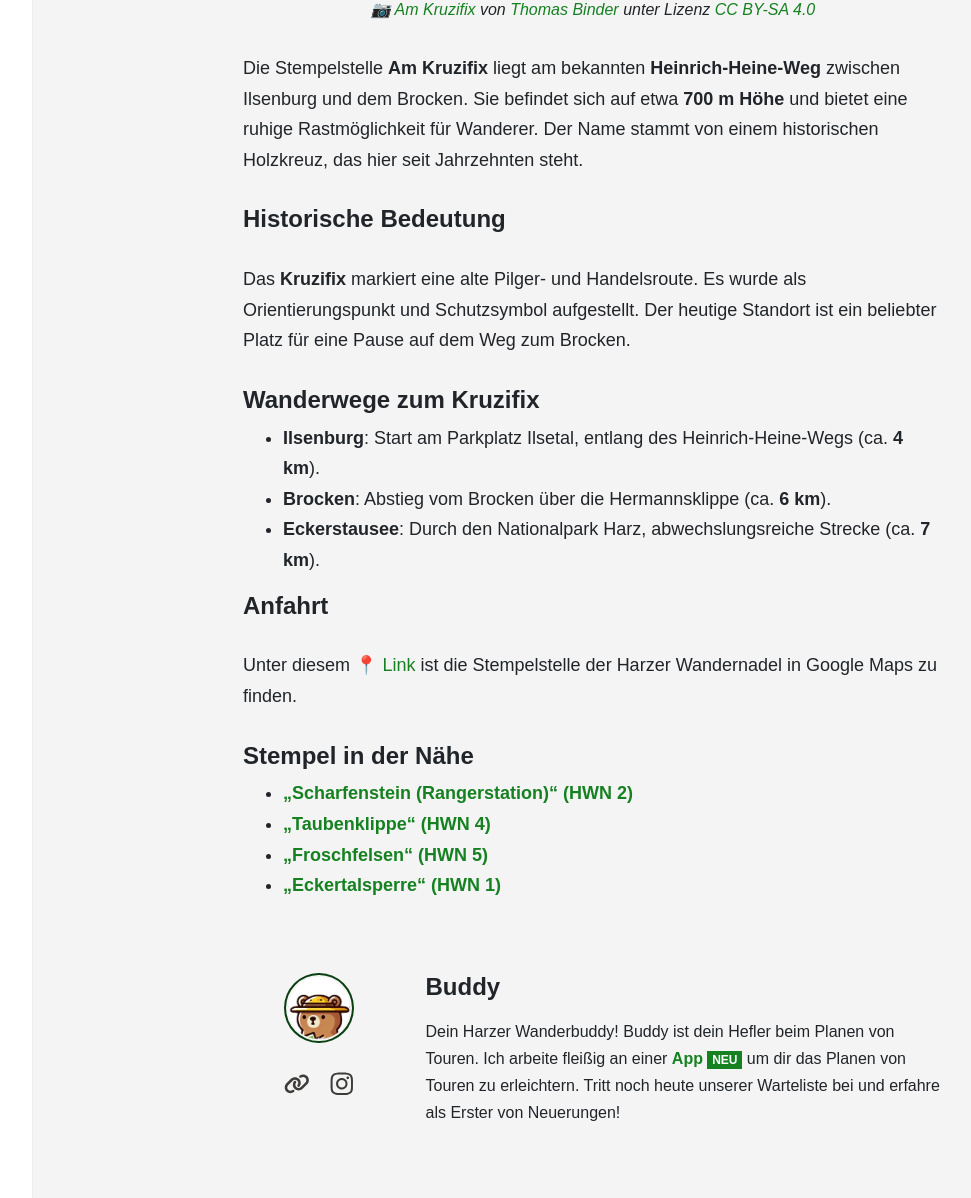
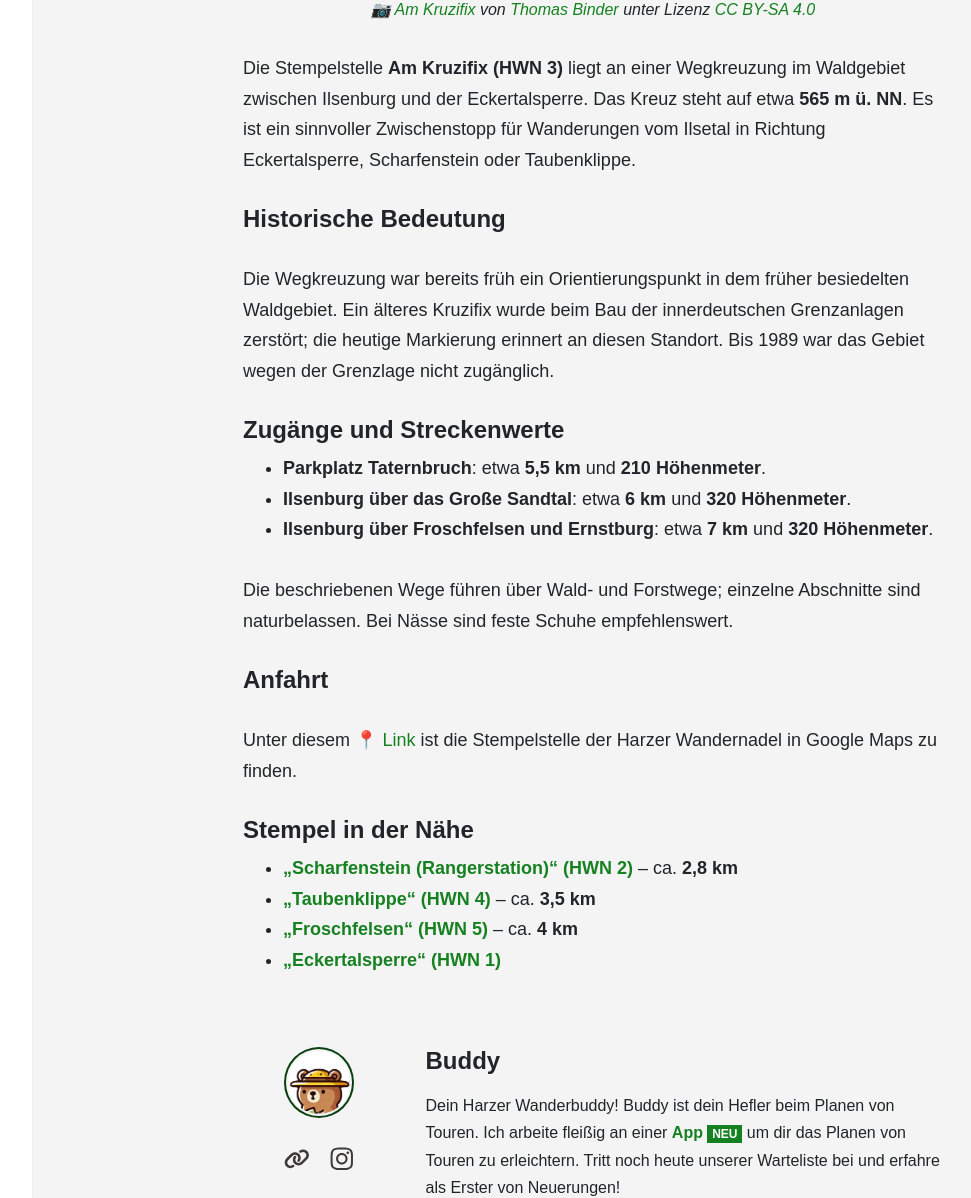
Before and after one commit to JanTristanH/harzer-wander-buddy-website, a Jekyll site: the page built from _posts/stampboxes/2025-01-21-stempelstelle-003-am-kruzifix.md, in a window 1280 px wide and 1400 px high, scrolled down 623 px. Shown: the part 202-1400 px from the top of the window, without its empty margins (47-1018 px from the left). Built offline with Jekyll 4.4.1, drawn with Linux system fonts in a browser that asks for light colours; comment, search, counter and statistics services are not loaded.

Commit message:
Update Harz stampbox descriptions and hiking routes

```diff
--- a/_posts/stampboxes/2025-01-21-stempelstelle-003-am-kruzifix.md
+++ b/_posts/stampboxes/2025-01-21-stempelstelle-003-am-kruzifix.md
@@ -4,23 +4,25 @@ title:  "Stempelstelle 3: Am Kruzifix"
 author: buddy
 categories: [ Stempelstelle ]
 image: assets/images/stampboxes/3-am-kruzifix.jpg
-description: "HWN 3: Am Kruzifix | Ilsenburg"
+description: "HWN 3 Am Kruzifix bei Ilsenburg: Lage, Zugänge über Ilsetal und Eckertalsperre sowie nahe Stempelstellen."
 comments: false
 imageshadow: true
 imageSource: '📷 [Am Kruzifix](https://commons.wikimedia.org/wiki/File:Am_Kruzifix.JPG) von <a href="//commons.wikimedia.org/wiki/User:B.Thomas95" title="User:B.Thomas95">Thomas Binder</a> unter Lizenz [CC BY-SA 4.0](https://creativecommons.org/licenses/by-sa/4.0)'
 ---
 
-Die Stempelstelle **Am Kruzifix** liegt am bekannten **Heinrich-Heine-Weg** zwischen Ilsenburg und dem Brocken. Sie befindet sich auf etwa **700 m Höhe** und bietet eine ruhige Rastmöglichkeit für Wanderer. Der Name stammt von einem historischen Holzkreuz, das hier seit Jahrzehnten steht.
+Die Stempelstelle **Am Kruzifix (HWN 3)** liegt an einer Wegkreuzung im Waldgebiet zwischen Ilsenburg und der Eckertalsperre. Das Kreuz steht auf etwa **565 m ü. NN**. Es ist ein sinnvoller Zwischenstopp für Wanderungen vom Ilsetal in Richtung Eckertalsperre, Scharfenstein oder Taubenklippe.
 
 #### Historische Bedeutung
 
-Das **Kruzifix** markiert eine alte Pilger- und Handelsroute. Es wurde als Orientierungspunkt und Schutzsymbol aufgestellt. Der heutige Standort ist ein beliebter Platz für eine Pause auf dem Weg zum Brocken.
+Die Wegkreuzung war bereits früh ein Orientierungspunkt in dem früher besiedelten Waldgebiet. Ein älteres Kruzifix wurde beim Bau der innerdeutschen Grenzanlagen zerstört; die heutige Markierung erinnert an diesen Standort. Bis 1989 war das Gebiet wegen der Grenzlage nicht zugänglich.
 
-#### Wanderwege zum Kruzifix
+#### Zugänge und Streckenwerte
 
-- **Ilsenburg**: Start am Parkplatz Ilsetal, entlang des Heinrich-Heine-Wegs (ca. **4 km**).
-- **Brocken**: Abstieg vom Brocken über die Hermannsklippe (ca. **6 km**).
-- **Eckerstausee**: Durch den Nationalpark Harz, abwechslungsreiche Strecke (ca. **7 km**).
+- **Parkplatz Taternbruch**: etwa **5,5 km** und **210 Höhenmeter**.
+- **Ilsenburg über das Große Sandtal**: etwa **6 km** und **320 Höhenmeter**.
+- **Ilsenburg über Froschfelsen und Ernstburg**: etwa **7 km** und **320 Höhenmeter**.
+
+Die beschriebenen Wege führen über Wald- und Forstwege; einzelne Abschnitte sind naturbelassen. Bei Nässe sind feste Schuhe empfehlenswert.
 
 #### Anfahrt
 
@@ -35,7 +37,7 @@ Unter diesem [📍 Link](https://www.google.com/maps/dir/?api=1&origin=&destinat
 
 #### Stempel in der Nähe
 
-- [**„Scharfenstein (Rangerstation)“ (HWN 2)**](/stempelstelle-002-scharfenstein-rangerstation)
-- [**„Taubenklippe“ (HWN 4)**](/stempelstelle-004-taubenklippe)
-- [**„Froschfelsen“ (HWN 5)**](/stempelstelle-005-froschfelsen)
+- [**„Scharfenstein (Rangerstation)“ (HWN 2)**](/stempelstelle-002-scharfenstein-rangerstation) – ca. **2,8 km**
+- [**„Taubenklippe“ (HWN 4)**](/stempelstelle-004-taubenklippe) – ca. **3,5 km**
+- [**„Froschfelsen“ (HWN 5)**](/stempelstelle-005-froschfelsen) – ca. **4 km**
 - [**„Eckertalsperre“ (HWN 1)**](/stempelstelle-001-eckertalsperre-staumauer)
```
Also changed, not shown: _posts/stampboxes/2025-01-21-stempelstelle-004-taubenklippe.md (+7 -5 lines), _posts/stampboxes/2025-01-21-stempelstelle-005-froschfelsen.md (+11 -10 lines), _posts/stampboxes/2025-01-21-stempelstelle-006-bremer-huette-obere-ilsefaelle.md (+12 -10 lines).
